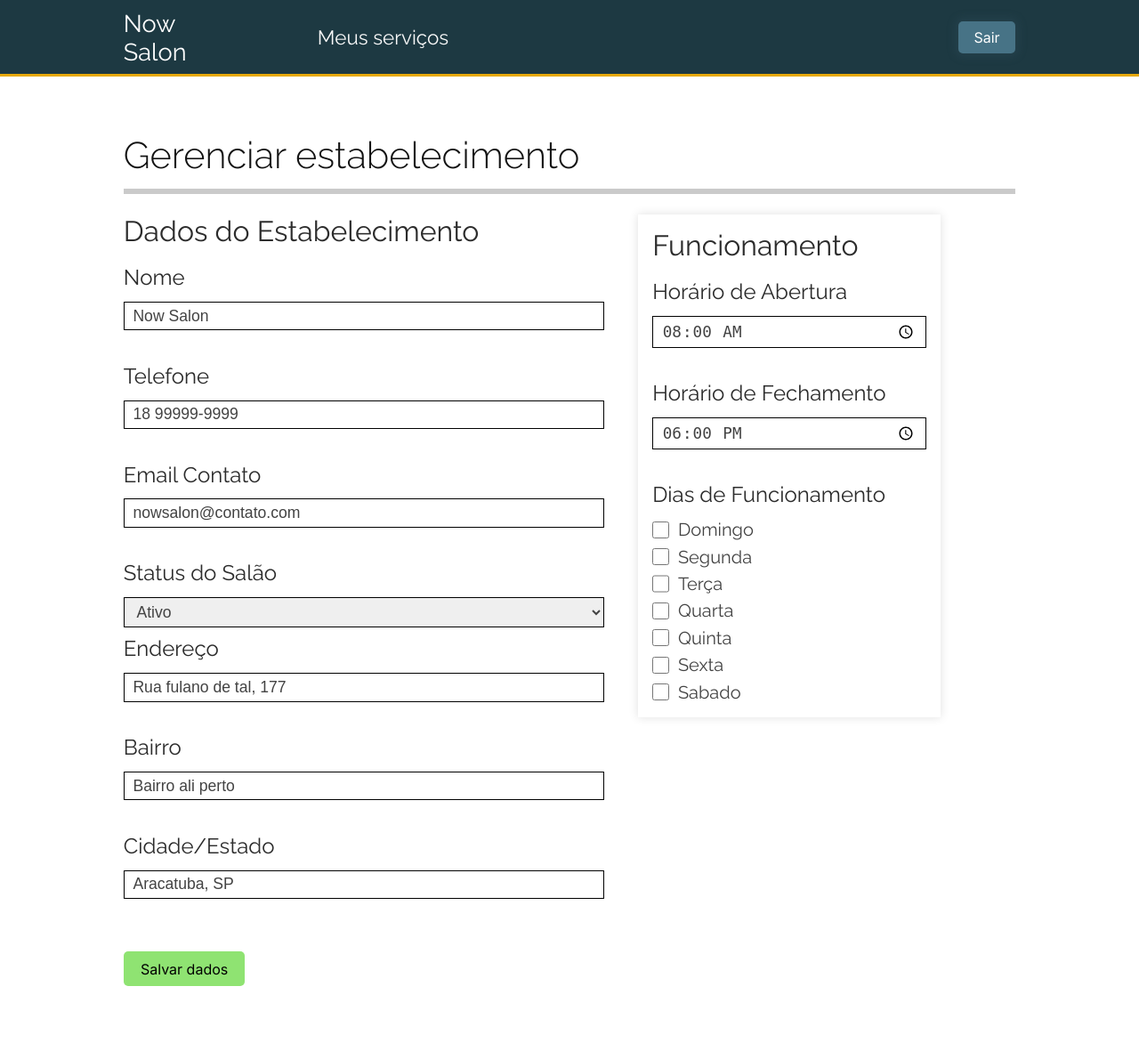
After one commit to mateushnra/now-salon, a Django app: template manage_salon/templates/pages/salon.html in a window 1280 px wide. The commit adds this page. Shown: the whole page at 89% size. Run offline with Django 5.2, Linux system fonts and the light colour scheme; the template is opened without the code that fills it: values that come from a table or form of the project are taken from there, others are empty; data comes from the database, SQL or seed files in the repository.

Commit message:
feat: add manage salon

```diff
--- a/core/urls.py
+++ b/core/urls.py
@@ -21,4 +21,5 @@ urlpatterns = [
     path('admin/', admin.site.urls),
     path('', include('customer.urls')),
     path('', include('employee.urls')),
+    path('', include('manage_salon.urls')),
 ]
--- a/employee/templates/components/headerEmployee.html
+++ b/employee/templates/components/headerEmployee.html
@@ -13,7 +13,7 @@
                         <button id="button-dropdown-manage">Gerenciar <img src="{% static 'images/icons/chevron-down.svg'%}"></button>
 
                         <ul id="dropdown-manage-list" class="navManageList">
-                            <li><a href="#salon">Estabelecimento</a></li>
+                            <li><a href={% url 'salon' 1 %}>Estabelecimento</a></li>
                             <li><a href="#services">Serviços</a></li>
                             <li><a href="#employees">Funcionários</a></li>
                             <li><a href="#customers">Clientes</a></li>
--- a/employee/views.py
+++ b/employee/views.py
@@ -46,8 +46,6 @@ def employee(request):
 
     if "employee_id" in request.session:
         context = {"employeeLoggedIn": True, "employeeAccessLevel": request.session["employee_access_level"], "employeeName": request.session["employee_name"]}
-
-        print(request.session["employee_access_level"])
     else:
         return redirect('/')
 
--- a/manage_employee/models.py
+++ b/manage_employee/models.py
@@ -2,8 +2,8 @@ from django.db import models
 from django.contrib.auth.hashers import make_password
 
 ACCESS_LEVEL_CHOICES=(
-    ('1', 'Manager'),
-    ('2','Employee'),
+    ('1', 'Gerente'),
+    ('2','Funcionario'),
 )
 
 class Employee(models.Model):
--- a/manage_salon/apps.py
+++ b/manage_salon/apps.py
@@ -1,5 +1,4 @@
 from django.apps import AppConfig
-
 
 class ManageSalonConfig(AppConfig):
     default_auto_field = 'django.db.models.BigAutoField'
--- /dev/null
+++ b/manage_salon/templates/pages/salon.html
@@ -0,0 +1,118 @@
+{% extends 'baseEmployee.html'%}
+{% load static %}
+
+{% block title %}Gerenciar estabelecimento{% endblock title %}
+
+{% block style %}
+    <link rel="stylesheet" href="{% static 'styles/pages/salon.css' %}" >
+{% endblock style%}
+
+{% block content %}
+    <main class="container">
+        <h1 class="pageTitle">Gerenciar estabelecimento</h1>
+        <span class="separatorDetail"></span>
+
+        <form id="editSalonForm" class="formContainer">
+            <div class="formData">
+                <section class="sectionSalonData">
+                    <strong>Dados do Estabelecimento</strong>
+
+                    <div class="fieldsSalonData">
+                        <div class="inputContainer">
+                            <label for="name">Nome</label>
+                            <input type="text" value="{{salonData.name}}" id="name" name="name"/>
+                            <span id="error-name"></span>
+                        </div>
+                        <div class="inputContainer">
+                            <label for="phone">Telefone</label>
+                            <input type="tel" id="phone" name="phone" maxlength="13" value="{{salonData.phone}}"/>
+                            <span id="error-phone"></span>
+                        </div>
+                        <div class="inputContainer">
+                            <label for="email">Email Contato</label>
+                            <input type="text" id="email" name="email" value="{{salonData.email}}"/>
+                            <span id="error-email"></span>
+                        </div>
+                        <div class="inputContainer">
+                            <label for="status">Status do Salão</label>
+                            <select id="status" name="status">
+                                <option {% if salonData.status == "1" %}selected{% endif %} value="1">Ativo</option>
+                                <option {% if salonData.status == "2" %}selected{% endif %} value="2">Reformando</option>
+                                <option {% if salonData.status == "3" %}selected{% endif %} value="3">Inativo</option>
+                            </select>
+                        </div>
+                        <div class="inputContainer">
+                            <label for="address">Endereço</label>
+                            <input type="text" id="address" name="address" value="{{salonData.address}}"/>
+                            <span id="error-address"></span>
+                        </div>
+                        <div class="inputContainer">
+                            <label for="neighborhood">Bairro</label>
+                            <input type="text" id="neighborhood" name="neighborhood" value="{{salonData.neighborhood}}"/>
+                            <span id="error-neighborhood"></span>
+                        </div>
+                        <div class="inputContainer">
+                            <label for="cityState">Cidade/Estado</label>
+                            <input type="text" id="cityState" name="cityState" value="{{salonData.cityState}}"/>
+                            <span id="error-cityState"></span>
+                        </div>
+                    </div>
+                </section>
+                <section class="sectionSalonOperation">
+                    <strong>Funcionamento</strong>
+
+                    <div class="fieldsSalonOperation">
+                        <div class="inputContainer">
+                            <label for="timeOpen">Horário de Abertura</label>
+                            <input type="time" id="timeOpen" name="timeOpen" value="{{salonData.openHour}}"/>
+                            <span id="error-timeOpen"></span>
+                        </div>
+                        <div class="inputContainer">
+                            <label for="timeClose">Horário de Fechamento</label>
+                            <input type="time" id="timeClose" name="timeClose" value="{{salonData.closeHour}}"/>
+                            <span id="error-timeClose"></span>
+                        </div>
+
+                        <input type="text" style="display:none" value="{{salonData.daysWeekOpen}}"/>
+
+                        <div id="containerDaysCheckList" class="containerCheckList">
+                            <label class="labelTitleChecklist">Dias de Funcionamento</label>
+
+                            <div>
+                                <input id="Domingo" value="Domingo" type="checkbox" />
+                                <label for="Domingo" >Domingo</label>
+                            </div>
+                            <div>
+                                <input id="Segunda" value="Segunda" type="checkbox" />
+                                <label for="Segunda">Segunda</label>
+                            </div>
+                            <div>
+                                <input id="Terca" value="Terca" type="checkbox" />
+                                <label for="Terca">Terça</label>
+                            </div>
+                            <div>
+                                <input id="Quarta" value="Quarta" type="checkbox" />
+                                <label for="Quarta">Quarta</label>
+                            </div>
+                            <div>
+                                <input id="Quinta" value="Quinta" type="checkbox" />
+                                <label for="Quinta">Quinta</label>
+                            </div>
+                            <div>
+                                <input id="Sexta" value="Sexta" type="checkbox" />
+                                <label for="Sexta">Sexta</label>
+                            </div>
+                            <div>
+                                <input id="Sabado" value="Sabado" type="checkbox" />
+                                <label for="Sabado">Sabado</label>
+                            </div>
+                        </div>
+                    </div>
+                </section>
+            </div>
+
+            <button class="saveEditButton" type="submit">Salvar dados</button>
+        </form>
+    </main>
+    <script type="module" src={% static 'scripts/salon.js'%}></script>
+{% endblock content %}
--- /dev/null
+++ b/manage_salon/urls.py
@@ -0,0 +1,6 @@
+from django.urls import path
+from . import views
+
+urlpatterns = [
+    path('employee/salon/<pk>', views.salon, name='salon'),
+]
--- /dev/null
+++ b/static/scripts/modules/editSalon.js
@@ -0,0 +1,188 @@
+import ValidationForm from "./validationForm.js";
+
+export default class EditSalon {
+    constructor(editSalonForm, nameInput, phoneInput, emailInput, statusSelect, addressInput, neighborhoodInput, cityStateInput, timeOpenInput, timeCloseInput, containerDaysCheckList, errorName, errorPhone, errorEmail, errorAddress, errorNeighborhood, errorCityState, errorTimeOpen, errorTimeClose) {
+        this.editSalonForm = document.querySelector(editSalonForm);
+
+        this.nameInput = document.querySelector(nameInput);
+        this.phoneInput = document.querySelector(phoneInput);
+        this.emailInput = document.querySelector(emailInput);
+        this.statusSelect = document.querySelector(statusSelect);
+        this.addressInput = document.querySelector(addressInput);
+        this.neighborhoodInput = document.querySelector(neighborhoodInput);
+        this.cityStateInput = document.querySelector(cityStateInput);
+        this.timeOpenInput = document.querySelector(timeOpenInput);
+        this.timeCloseInput = document.querySelector(timeCloseInput);
+
+        this.containerDaysCheckList = document.querySelector(containerDaysCheckList);
+
+        this.errorName = document.querySelector(errorName);
+        this.errorPhone = document.querySelector(errorPhone);
+        this.errorEmail = document.querySelector(errorEmail);
+        this.errorAddress = document.querySelector(errorAddress);
+        this.errorNeighborhood = document.querySelector(errorNeighborhood);
+        this.errorCityState = document.querySelector(errorCityState);
+        this.errorTimeOpen = document.querySelector(errorTimeOpen);
+        this.errorTimeClose = document.querySelector(errorTimeClose);
+
+        this.eventSubmitForm = this.eventSubmitForm.bind(this);
+    }
+
+    // showErrorMessage(errorMessage){
+    //     if(errorMessage){
+    //         this.errorForm.innerHTML = errorMessage;
+    //     }
+    // }
+
+    // getCookie(name) {
+    //     var cookieValue = null;
+    //     if (document.cookie && document.cookie !== '') {
+    //         var cookies = document.cookie.split(';');
+    //         for (var i = 0; i < cookies.length; i++) {
+    //             var cookie = cookies[i].trim();
+
+    //             if (cookie.substring(0, name.length + 1) === (name + '=')) {
+    //                 cookieValue = decodeURIComponent(cookie.substring(name.length + 1));
+    //                 break;
+    //             }
+    //         }
+    //     }
+    //     return cookieValue;
+    // }
+
+    // getDataToSend(){
+    //     const email = this.emailInput.value;
+    //     const csrftoken = this.getCookie("csrftoken");
+
+    //     return {email, csrftoken}
+    // }
+
+    async recoverSalonData(data){
+        const currentURL = window.location.href;
+        console.log(currentURL);
+
+        const currentPagePath = window.location.pathname;
+        console.log(currentPagePath);
+        // if(data.csrftoken){
+        //     try{
+        //         const response = await fetch('/verifyEmail/', {
+        //             method: 'POST',
+        //             headers: {
+        //                 "X-Requested-With": "XMLHttpRequest",
+        //                 "Content-Type": "application/json",
+        //                 "X-CSRFToken": data.csrftoken
+        //             },
+        //             body: JSON.stringify({"email": data.email}),
+        //         });
+
+        //         const feedback = await response.json()
+
+        //         this.errorMsg = feedback.errorMsg
+
+        //         if(feedback.success){
+        //             return true
+        //         }else{
+        //             this.showErrorMessage(this.errorMsg);
+        //             return false
+        //         }
+
+        //     }catch(e){
+        //         return e
+        //     }
+        //}
+    }
+
+    async eventSubmitForm(e) {
+        e.preventDefault()
+        this.recoverSalonData()
+        if(this.isAllFieldsValid()){
+            e.target.submit()
+        }
+    }
+
+    isAllFieldsValid(){
+        const validation = new ValidationForm()
+
+        let isFormValid = true
+        let msgNameError = ""
+        let msgPhoneError = ""
+        let msgEmailError = ""
+        let msgAddressError = ""
+        let msgNeighborhoodError = ""
+        let msgCityStateError = ""
+        let msgTimeOpenError = ""
+        let msgTimeCloseError = ""
+
+        if(validation.isEmpty(this.nameInput.value)){
+            isFormValid = false
+            msgNameError = "Nome vazio"
+        }
+
+        if(validation.isBelowMinLength(this.phoneInput.value, 13)){
+            isFormValid = false
+            msgPhoneError = "Número de telefone incompleto"
+        }
+
+        if(validation.isEmpty(this.nameInput.value)){
+            isFormValid = false
+            msgPhoneError = "Telefone vazio"
+        }
+
+        if(!validation.isEmailValid(this.emailInput.value)){
+            isFormValid = false
+            msgEmailError = "Email inválido"
+        }
+
+        if(validation.isEmpty(this.emailInput.value)){
+            isFormValid = false
+            msgEmailError = "Email vazio"
+        }
+
+        if(validation.isEmpty(this.addressInput.value)){
+            isFormValid = false
+            msgAddressError = "Endereço vazio"
+        }
+
+        if(validation.isEmpty(this.neighborhoodInput.value)){
+            isFormValid = false
+            msgNeighborhoodError = "Bairro vazio"
+        }
+
+        if(validation.isEmpty(this.cityStateInput.value)){
+            isFormValid = false
+            msgCityStateError = "Cidade/Estado vazio"
+        }
+
+        if(validation.isEmpty(this.timeOpenInput.value)){
+            isFormValid = false
+            msgTimeOpenError = "Horário de abertura vazio"
+        }
+
+        if(validation.isEmpty(this.timeCloseInput.value)){
+            isFormValid = false
+            msgTimeCloseError = "Horário de fechamento vazio"
+        }
+
+        this.errorName.innerHTML = msgNameError
+        this.errorPhone.innerHTML = msgPhoneError
+        this.errorEmail.innerHTML = msgEmailError
+        this.errorAddress.innerHTML = msgAddressError
+        this.errorNeighborhood.innerHTML = msgNeighborhoodError
+        this.errorCityState.innerHTML = msgCityStateError
+        this.errorTimeOpen.innerHTML = msgTimeOpenError
+        this.errorTimeClose.innerHTML = msgTimeCloseError
+
+        return isFormValid
+    }
+
+    addFormEvent() {
+      this.editSalonForm.addEventListener('submit', this.eventSubmitForm);
+    }
+
+    init() {
+    if (this.editSalonForm && this.emailInput && this.phoneInput && this.emailInput && this.statusSelect && this.addressInput && this.neighborhoodInput && this.cityStateInput && this.timeOpenInput && this.timeCloseInput && this.containerDaysCheckList) {
+        this.addFormEvent();
+    }
+      return this;
+    }
+  }
--- /dev/null
+++ b/static/scripts/salon.js
@@ -0,0 +1,8 @@
+import PhoneFormatter from "./modules/phoneFormatter.js";
+import EditSalon from "./modules/editSalon.js";
+
+const editSalonPhoneFormatter = new PhoneFormatter('#phone')
+const editSalon = new EditSalon('#editSalonForm', '#name', '#phone', '#email', '#status', '#address', '#neighborhood', '#cityState', '#timeOpen', '#timeClose', '#containerDaysCheckList', '#error-name', '#error-phone', '#error-email', '#error-address', '#error-neighborhood', '#error-cityState', '#error-timeOpen', '#error-timeClose')
+
+editSalonPhoneFormatter.init();
+editSalon.init();
--- a/static/styles/components/textInput.css
+++ b/static/styles/components/textInput.css
@@ -11,7 +11,7 @@
     color: var(--color-gray-1000);
 }
 
-.inputContainer > input{
+.inputContainer > input, .inputContainer > select{
     font-size: 1.1rem;
     color: var(--color-gray-900);
     padding: 0.3rem 0.6rem;
@@ -19,7 +19,7 @@
     outline: 1px solid transparent;
 }
 
-.inputContainer > input:focus{
+.inputContainer > input:focus, .inputContainer > select:focus{
     border: 1px solid var(--color-primary-400);
     outline: 1px solid var(--color-primary-400);
 }
--- /dev/null
+++ b/static/styles/pages/salon.css
@@ -0,0 +1,138 @@
+@import "../global.css";
+@import "../components/employeeHeader.css";
+@import "../components/textInput.css";
+
+.container{
+    display: grid;
+    max-width: 1100px;
+    margin: 4rem auto;
+    padding: 0px 3.05rem;
+}
+
+.pageTitle{
+    font-family: "Raleway", sans-serif;
+    font-size: 2.6rem;
+    font-weight: 300;
+    color: var(--color-gray-1100);
+    margin-bottom: 0.8rem;
+}
+
+.separatorDetail{
+    height:0.4rem;
+    width: 100%;
+    background: var(--color-gray-400);
+    margin-bottom: 1.4rem;
+}
+
+.formContainer{
+    display: flex;
+    flex-direction: column;
+    gap:2rem;
+}
+
+.formData{
+    display: flex;
+    flex-wrap: wrap;
+    gap:2.4rem;
+}
+
+.sectionSalonData{
+    width: 540px;
+    display: flex;
+    flex-direction: column;
+    gap:1.2rem;
+}
+
+.sectionSalonOperation{
+    width: 340px;
+    height: fit-content;
+    display: flex;
+    flex-direction: column;
+    gap:1.2rem;
+    background: var(--color-white);
+    padding: 1rem;
+    box-shadow: 0px 0px 10px 0px rgba(0, 0, 0, 0.127);
+}
+
+.sectionSalonData > strong, .sectionSalonOperation > strong{
+    font-family: "Raleway", "sans-serif";
+    color: var(--color-gray-1000);
+    font-size: 2rem;
+    font-weight: 400;
+}
+
+.fieldsSalonData, .fieldsSalonOperation{
+    display: flex;
+    flex-direction: column;
+    gap:0.6rem;
+}
+
+.saveEditButton{
+    background: var(--color-green-400);
+    padding: 0.6rem 1.2rem;
+    border:none;
+    width: fit-content;
+    cursor: pointer;
+    border-radius: 5px;
+}
+
+.saveEditButton:hover{
+    background: var(--color-green-600);
+    transition: background 0.2s;
+}
+
+.containerCheckList{
+    display: flex;
+    flex-direction: column;
+    gap:0.4rem;
+}
+
+.labelTitleChecklist{
+    display: block;
+    font-family: 'Raleway', sans-serif;
+    font-size: 1.5rem;
+    font-weight: normal;
+    color: var(--color-gray-1000);
+    margin-bottom: 0.4rem;
+}
+
+.containerCheckList > div{
+    display: flex;
+    align-items: center;
+    gap:0.6rem;
+}
+
+.containerCheckList > div > input{
+    width:1.2rem;
+    height: 1.2rem;
+    border-radius: 5px;
+}
+
+.containerCheckList > div > label{
+    font-family: 'Raleway', sans-serif;
+    font-size: 1.25rem;
+    font-weight: normal;
+    color: var(--color-gray-900);
+}
+
+@media (max-width: 650px) {
+    .formData{
+        gap:1rem;
+    }
+
+    .sectionSalonData{
+        width: 340px;
+    }
+}
+
+@media (max-width: 450px) {
+    .formData{
+        gap:1rem;
+    }
+    .sectionSalonData{
+        width: 280px;
+    }
+    .sectionSalonOperation{
+        width: 280px;
+    }
+}
```
Also changed, not shown: manage_salon/models.py (+4 -3 lines), manage_salon/views.py (+31 -2 lines), manage_employee/migrations/0002_alter_employee_accesslevel.py (added), manage_salon/migrations/0001_initial.py.
